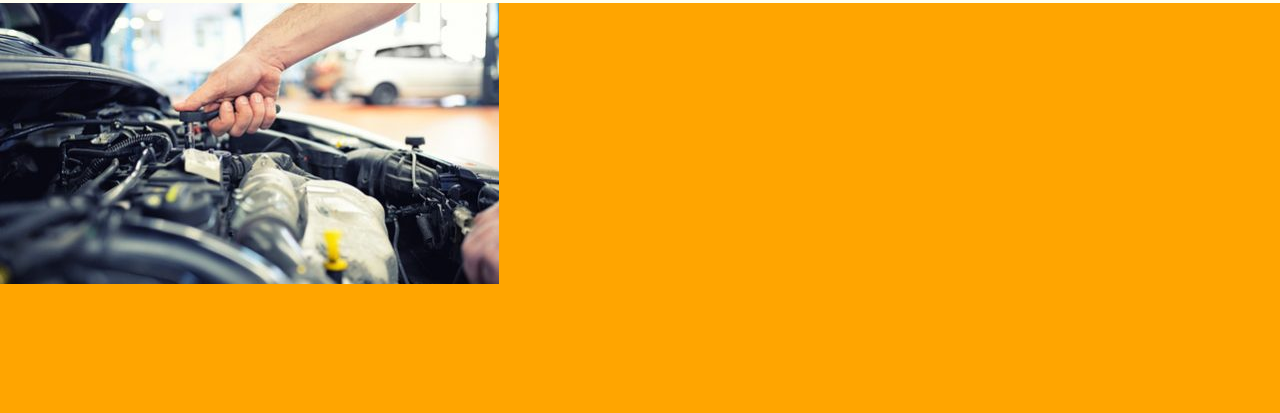
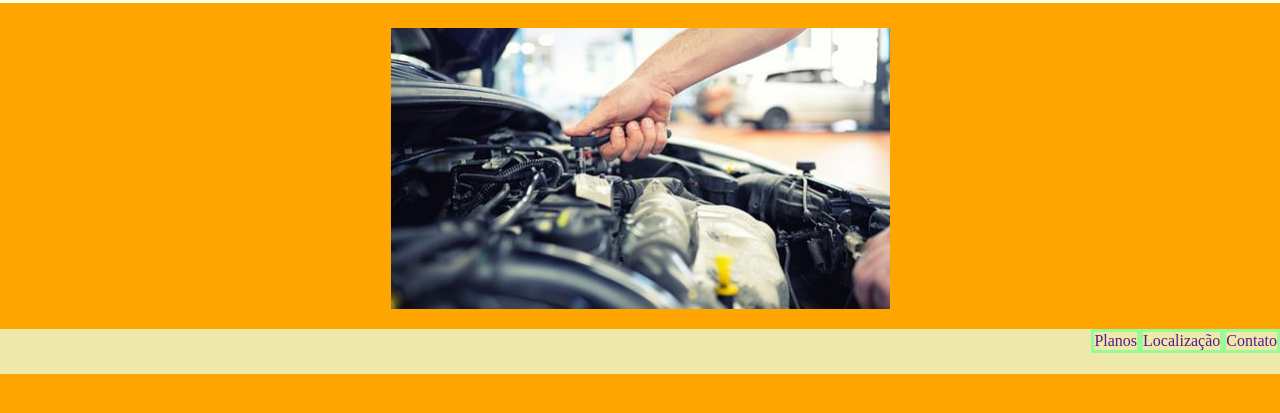
Before and after one commit to WendSant/Estudos_basico, a plain HTML site: page index.html in a window 1280 px wide. Shown: the part 57-470 px from the top of the page. Drawn offline with Linux system fonts and the light colour scheme.

Commit message:
Alterações de menu

```diff
--- a/css/style.css
+++ b/css/style.css
@@ -37,3 +37,39 @@ main {
     width: 25%;
     float: right;
 }
+
+.imgcenter {
+    text-align: center;
+    margin-top: 25px;
+    background-size: contain;
+    display: block;
+    position: relative;
+
+
+}
+
+
+.menu1 {
+        margin: auto;
+        background-color: palegoldenrod;
+        height: 45px;
+        text-align: center;
+
+
+}
+
+.menu1 ul li{
+        list-style-type: none;
+        display: inline-block;
+        float: inline-end;
+        border: palegreen;
+        border-style: solid;
+
+
+
+}
+
+.menu1 a {
+    text-decoration: none;
+
+}
--- a/index.html
+++ b/index.html
@@ -1,5 +1,6 @@
 <!DOCTYPE html>
 <html lang="pt-BR">
+
 <head>
     <meta charset="UTF-8">
     <meta http-equiv="X-UA-Compatible" content="IE=edge">
@@ -7,6 +8,7 @@
     <link href="./css/style.css" rel="stylesheet">
     <title>Modulo CSS</title>
 </head>
+
 <body>
 
     <header class="menuprincipal">
@@ -43,6 +45,24 @@
     </div>
 
 
+    <div class="menu1">
+                        <ul>
+                            <a href="">
+                                <li>Contato</li>
+                            </a>
+                            <a href="">
+                                <li>Localização</li>
+                            </a>
+                            <a href="">
+                                <li>Planos</li>
+                            </a>
+                        </ul>
+
+
+    </div>
+
+
 
 </body>
+
 </html>
```
Lines whose indentation alone changed are shown as unchanged.
